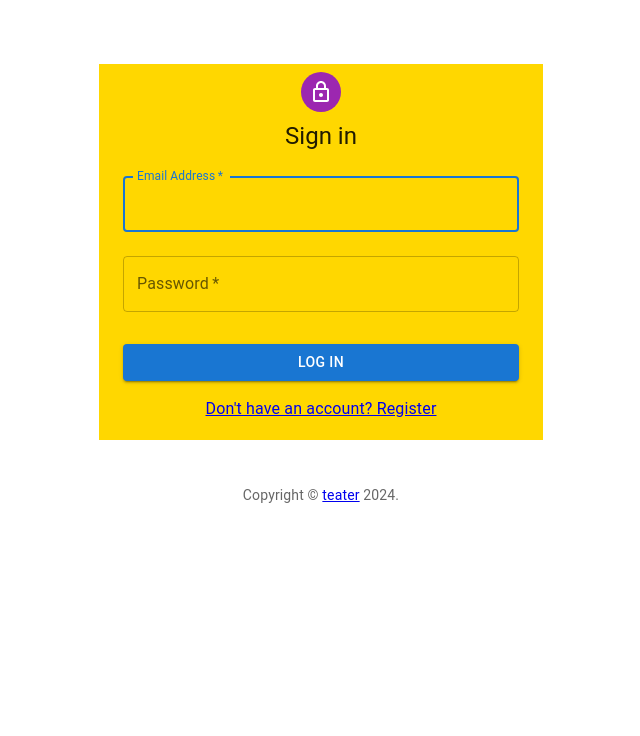
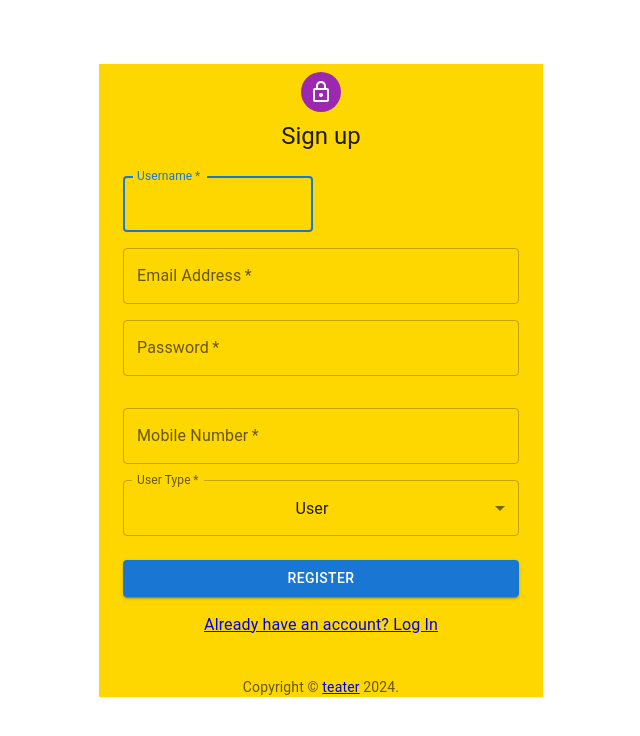
Before and after one commit to ank1tt/teatre, a React (Create React App) app in the folder frontend/: page /register in a window 1280 px wide. Shown: the top 736 px of the page, without its empty margins (319-959 px from the left). Built offline with nearby package versions, Linux system fonts and the light colour scheme.

Commit message:
Update Register.js

```diff
--- a/frontend/src/components/Register.js
+++ b/frontend/src/components/Register.js
@@ -1,19 +1,21 @@
 import * as React from 'react';
-import { useState } from 'react';
 import Avatar from '@mui/material/Avatar';
 import Button from '@mui/material/Button';
 import CssBaseline from '@mui/material/CssBaseline';
 import TextField from '@mui/material/TextField';
+import FormControlLabel from '@mui/material/FormControlLabel';
+import Checkbox from '@mui/material/Checkbox';
+import {Link} from 'react-router-dom';
 import Grid from '@mui/material/Grid';
 import Box from '@mui/material/Box';
 import LockOutlinedIcon from '@mui/icons-material/LockOutlined';
 import Typography from '@mui/material/Typography';
 import Container from '@mui/material/Container';
 import { createTheme, ThemeProvider } from '@mui/material/styles';
-import { Link } from 'react-router-dom';
-import Alert from '@mui/material/Alert';
+import MenuItem from '@mui/material/MenuItem';
+import { useState } from 'react';
 import axios from 'axios';
-import { useNavigate } from 'react-router-dom';
+
 
 function Copyright(props) {
   return (
@@ -30,66 +32,73 @@
 
 const defaultTheme = createTheme();
 
-export default function UserLogIn() {
-  const [email, setEmail] = useState('');
-  const [password, setPassword] = useState('');
-  const [errors, setErrors] = useState({});
-  const [alert, setAlert] = useState({ message: '', severity: '' });
+export default function Register() {
 
-  const navigate = useNavigate();
+  const expectedAdminCode = '@nk1t'
+  const[email, setEmail] = useState('');
+  const[password, setPassword] = useState('');
+  const[userName, setUserName] = useState('');
+  const[mobileNo, setMobileNo] = useState('');
+  //const[lastName, setLastName] = useState('');
+  const[errors, setErrors] = useState({});
+  const[userType, setUserType] = useState('User');
+  const[adminCodeError, setAdminCodeError] = useState('');
 
-  const handleSubmit = async (event) => {
-    event.preventDefault();
-    const newErrors = {};
+  const validateForm = () => {
+    let tempErrors = {};
 
-    // Check for empty fields
-    if (!email) newErrors.email = 'Email is required.';
-    if (!password) newErrors.password = 'Password is required.';
+    tempErrors.userName = userName ? "" : "Username  is required";
+   // tempErrors.lastName = lastName ? "" : "Last Name is required";
+    tempErrors.email = email ? "" : "Email is required";
+    tempErrors.password = password ? "" : "Password is required";
+    tempErrors.mobileNo = mobileNo ? "" : "Mobile Number is required";
 
-    // If there are errors, update the state, otherwise, submit the form
-    if (Object.keys(newErrors).length > 0) {
-      setErrors(newErrors);
-    } else {
-      try {
-        const loginResponse = await axios.post('http://localhost:8080/user/login', {
-          email: email,
-          password: password
-        });
+    setErrors(tempErrors);
+    return Object.values(tempErrors).every(x => x === "");
+  }
 
-        console.log(loginResponse);
-        if (loginResponse.data === 'Login Successful') {
-          setAlert({ message: 'Congratulations, You are logged in!', severity: 'success' });
-          setTimeout(() => setAlert({ message: '', severity: '' }), 3000);
+  const handleUserTypeChange = (event) => {
+    const selectedUserType = event.target.value;
 
-          const userTypeResponse = await axios.get('http://localhost:8080/user/usertype', {
-            params: {
-              email: email
+    if(selectedUserType === 'Admin'){
+      const adminCode = window.prompt('Enter the Admin Code');
+      if(adminCode === expectedAdminCode){
+        setUserType(selectedUserType);
+        setAdminCodeError('');
+      }else{
+        setAdminCodeError('Invaid Admin Code');
       }
-          });
-
-          console.log(userTypeResponse.data);
-          if (userTypeResponse.data.trim().toLowerCase() === 'admin') {
-            navigate('/admin');
+    }else{
+      setUserType(selectedUserType);
+      setAdminCodeError('');
     }
   }
-      } catch (error) {
-        console.log(error);
-        if (error.response && error.response.data) {
-          setAlert({ message: error.response.data, severity: 'error' });
-        } else {
-          setAlert({ message: 'An error occurred. Please try again later.', severity: 'error' })
-        }
-        setTimeout(() => setAlert({ message: '', severity: '' }), 3000);
-      }
+
+  const handleSubmit = (event) => {
+    event.preventDefault();
+    if(validateForm()){
+
+    const data = {
+      email: email,
+      password: password,
+      mobileNo: mobileNo,
+      userName: userName,
+      userType: userType
+    };
+
+    axios.post('http://localhost:8080/user/register', data)
+    .then(response => {
+      console.log(response);
+    }).catch(error => {
+      console.log('Error', error);
+    })
+
   }
 };
 
   return (
     <ThemeProvider theme={defaultTheme}>
-      <Container maxWidth="sm">
-        {alert.message && <Alert variant="filled" severity={alert.severity}>{alert.message}</Alert>}
-      </Container>
-      <Container component="main" maxWidth="xs" style={{ backgroundColor: '#ffd700', height: '47vh' }}  >
+      <Container component="main" maxWidth="xs" style={{backgroundColor: "#ffd700", minheight:"58vh"}}>
         <CssBaseline />
         <Box
           sx={{
@@ -99,60 +108,111 @@
             alignItems: 'center',
           }}
         >
-
           <Avatar sx={{ m: 1, bgcolor: 'secondary.main' }}>
             <LockOutlinedIcon />
           </Avatar>
           <Typography component="h1" variant="h5">
-            Sign in
+            Sign up
           </Typography>
-          <Box component="form" onSubmit={handleSubmit} noValidate sx={{ mt: 1 }}>
+          <Box component="form" noValidate onSubmit={handleSubmit} sx={{ mt: 3 }}>
+            <Grid container spacing={2}>
+              <Grid item xs={12} sm={6}>
                 <TextField
-              margin="normal"
+                  autoComplete="given-name"
+                  name="username"
+                  required
+                  fullWidth
+                  id="username"
+                  label="Username"
+                  autoFocus
+                  value={userName}
+                  onChange={e => setUserName(e.target.value)}
+                  error={Boolean(errors.userName)}
+                  helperText = {errors.userName}
+                />
+              </Grid>
+
+              <Grid item xs={12}>
+                <TextField
                   required
                   fullWidth
                   id="email"
                   label="Email Address"
                   name="email"
                   autoComplete="email"
-              autoFocus
-              value={email}
-              onChange={e => setEmail(e.target.value)}
-              error={!!errors.email}
-              helperText={errors.email}
+                  value = {email}
+                  onChange = {e => setEmail(e.target.value)}
+                  error = {Boolean(errors.email)}
+                  helperText ={errors.email}
                 />
+              </Grid>
+              <Grid item xs={12}>
                 <TextField
-              margin="normal"
                   required
                   fullWidth
                   name="password"
                   label="Password"
                   type="password"
                   id="password"
-              autoComplete="current-password"
-              value={password}
-              onChange={e => setPassword(e.target.value)}
-              error={!!errors.password}
-              helperText={errors.password}
+                  autoComplete="new-password"
+                  value = {password}
+                  onChange = {e => setPassword(e.target.value)}
+                  error = {Boolean(errors.password)}
+                  helperText = {errors.password}
                 />
+              </Grid>
+              <Grid item xs={12}>
+
+              </Grid>
+              <Grid item xs={12}>
+                <TextField
+                  required
+                  fullWidth
+                  name="mobileNo"
+                  label="Mobile Number"
+                  type="tel"
+                  id="mobile-no"
+                  autoComplete="new-password"
+                  value = {mobileNo}
+                  onChange = {e => setMobileNo(e.target.value)}
+                  error = {Boolean(errors.mobileNo)}
+                  helperText = {errors.mobileNo}
+                />
+              </Grid>
+              <Grid item xs={12}>
+              <TextField
+                required
+                fullWidth
+                name="userType"
+                select
+                label="User Type"
+                value={userType}
+                onChange={handleUserTypeChange}
+                helperText={adminCodeError}
+              >
+                <MenuItem value="User">User</MenuItem>
+                <MenuItem value="Admin">Admin</MenuItem>
+              </TextField>
+            </Grid>
+            </Grid>
             <Button
               type="submit"
               fullWidth
               variant="contained"
               sx={{ mt: 3, mb: 2 }}
             >
-              Log In
+              Register
             </Button>
-            <Grid container justifyContent='center'>
+            <Grid container justifyContent="center">
               <Grid item>
-                <Link to="/register" variant="body2">
-                  {"Don't have an account? Register"}
+                <Link to ="/login" variant="body2">
+                  Already have an account? Log In
                 </Link>
               </Grid>
             </Grid>
           </Box>
         </Box>
-        <Copyright sx={{ mt: 8, mb: 4 }} />
+        <Copyright sx={{ mt: 5 }} />
       </Container>
     </ThemeProvider>
   );
```
Lines whose indentation alone changed are shown as unchanged.
